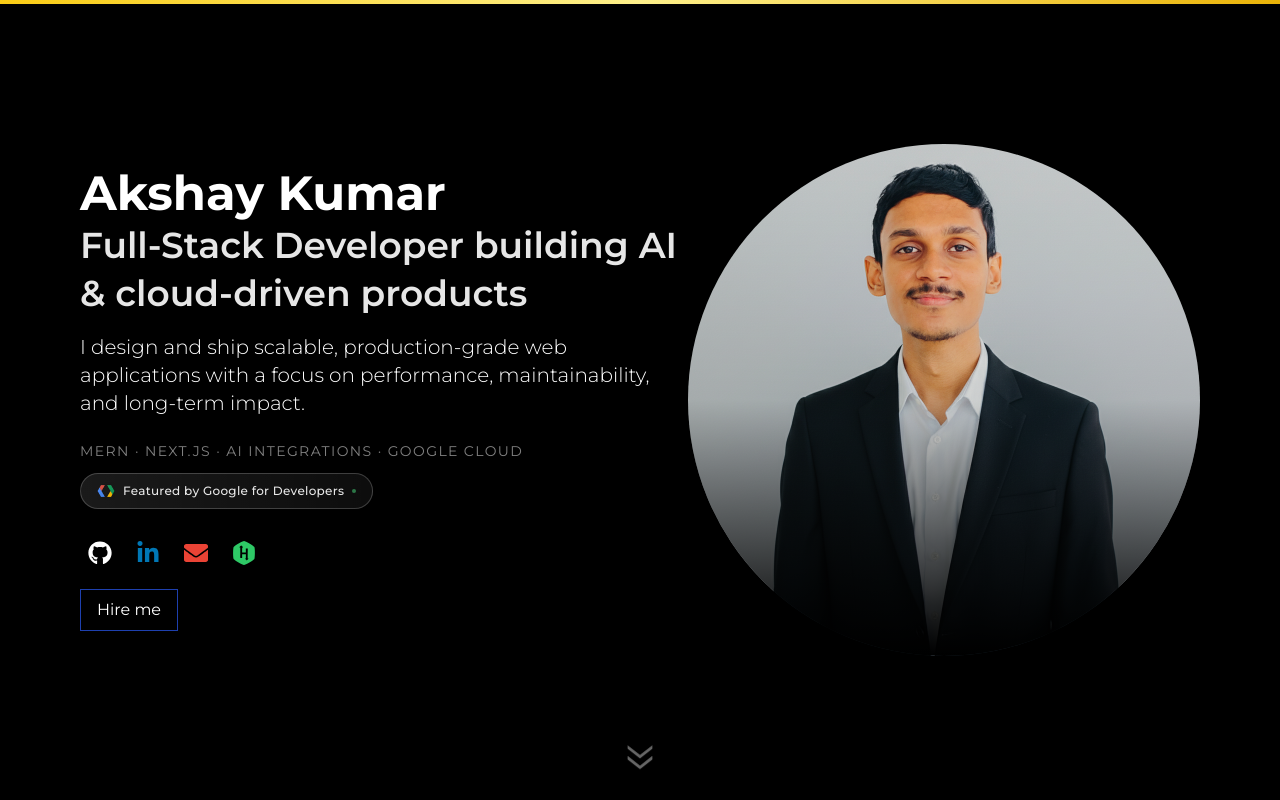
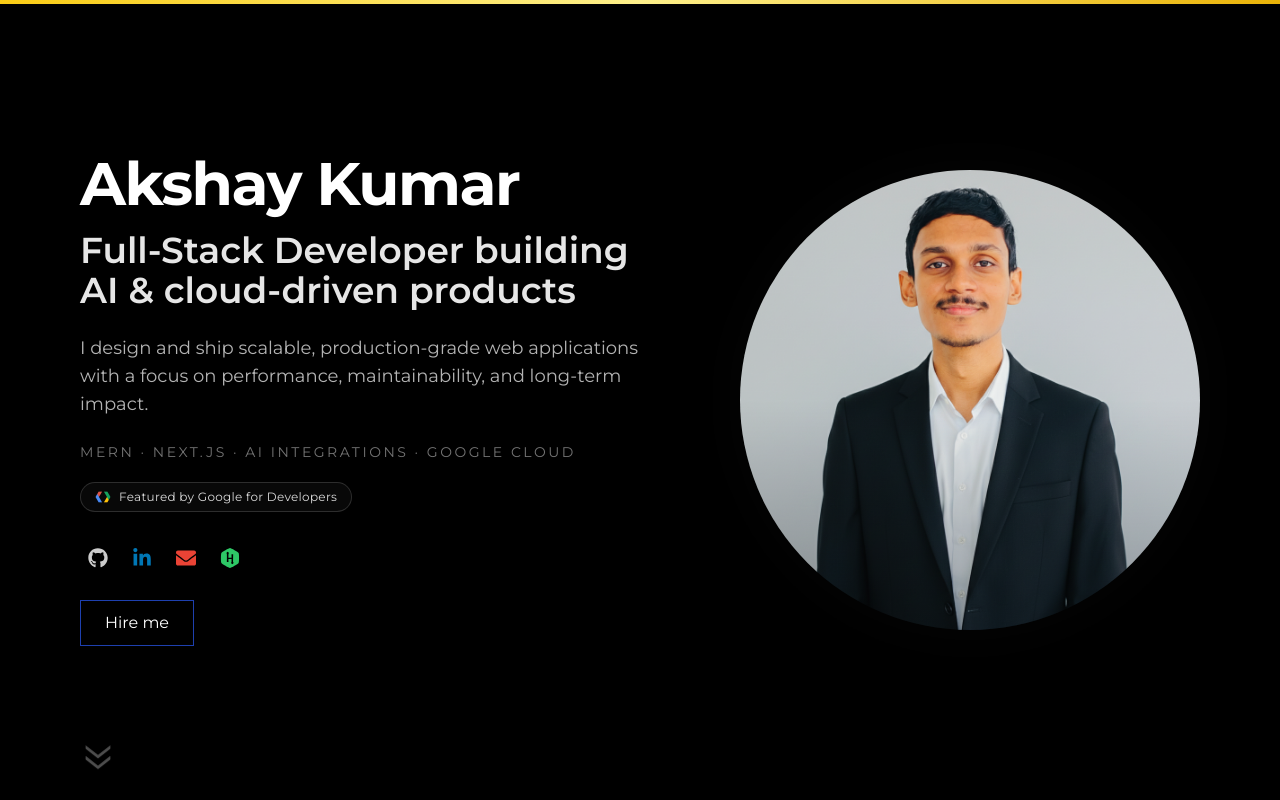
Before and after one commit to akshay0611/personal-portfolio, a Next.js app: page / in a window 1280 px wide. Shown: the top 800 px of the page. Built offline with nearby package versions, Linux system fonts and the light colour scheme; no server answers.

Commit message:
Refine hero section styling and interactions

```diff
--- a/src/components/home/herosection.tsx
+++ b/src/components/home/herosection.tsx
@@ -19,54 +19,51 @@ import { trackSocialClick } from 'utils/analytics';
 export default function HeroSection() {
 	return (
 		<section
-			className='home-section relative flex-center min-h-[100dvh] py-20'
+			className='home-section relative flex-center min-h-[100dvh] py-16 md:py-20'
 			id='herosection'
 		>
-			<div className='max-section-width flex flex-col-reverse sm:flex-row gap-8 sm:gap-1 items-center justify-center'>
+			<div className='max-section-width flex flex-col-reverse md:flex-row gap-10 md:gap-8 items-center justify-between w-full'>
 				{/* Left */}
-				<div>
-					<div className='text-center sm:text-left'>
-						<h1 className='text-3xl md:text-4xl lg:text-5xl font-bold mb-2 sm:mb-3 md:mb-5'>
+				<div className='w-full md:w-[52%]'>
+					<div className='text-center md:text-left'>
+						<h1 className='text-4xl md:text-5xl lg:text-6xl font-bold leading-tight tracking-tight mb-4'>
 							Akshay Kumar
-							<br />
-							<span className='text-2xl md:text-3xl lg:text-4xl font-semibold opacity-90'>
+						</h1>
+						<h2 className='text-2xl md:text-3xl lg:text-4xl font-semibold text-white/90 leading-tight max-w-2xl'>
 								Full-Stack Developer building AI & cloud-driven products
-							</span>
-						</h1>
-						<h2 className='text-sm md:text-lg lg:text-xl font-light mb-3 sm:mb-4 md:mb-6 max-w-2xl'>
+						</h2>
+						<p className='text-base md:text-lg text-white/70 leading-relaxed mt-6 mb-6 max-w-2xl'>
 							I design and ship scalable, production-grade web applications with a focus on performance, maintainability, and long-term impact.
-						</h2>
-						<div className='text-xs md:text-sm tracking-widest text-white/50 uppercase mb-3'>
+						</p>
+						<div className='text-xs md:text-sm tracking-[0.18em] text-white/45 uppercase mb-5'>
 							MERN · Next.js · AI integrations · Google Cloud
 						</div>
-						<div className='flex items-center gap-2 mb-5 sm:mb-6 justify-center sm:justify-start'>
-							<div className='group flex items-center gap-2 px-4 py-2 bg-gradient-to-r from-white/10 to-white/5 backdrop-blur-sm rounded-full text-xs border border-white/20 hover:border-white/40 transition-all duration-300 hover:scale-105 shadow-lg hover:shadow-xl'>
-								<div className='relative'>
+						<div className='flex items-center gap-2 mb-7 justify-center md:justify-start'>
+							<div className='flex items-center gap-2 px-3.5 py-1.5 rounded-full text-xs border border-white/15 bg-white/[0.03]'>
+								<div className='relative shrink-0'>
 									<Image
 										src={googleImg}
 										alt="Google"
-										width={18}
-										height={18}
-										className="rounded-sm group-hover:scale-110 transition-transform duration-300"
+										width={16}
+										height={16}
+										className="rounded-sm"
 										loader={({ src }) => src}
 										unoptimized={true}
 									/>
-									<div className='absolute inset-0 bg-gradient-to-br from-transparent to-black/10 rounded-sm'></div>
 								</div>
-								<span className='text-white/90 font-medium tracking-wide group-hover:text-white transition-colors duration-300'>
+								<span className='text-white/85 tracking-wide'>
 									Featured by Google for Developers
 								</span>
-								<div className='w-1 h-1 bg-green-400 rounded-full animate-pulse'></div>
 							</div>
 						</div>
 					</div>
-					<div className='flex gap-1 md:gap-2 mb-4 text-xl md:text-2xl justify-center sm:justify-start'>
+					<div className='flex gap-2 mb-6 text-xl justify-center md:justify-start'>
 						<Link passHref href={SocialUrls.github} legacyBehavior>
 							<a
 								target='_blank'
 								rel='noopener noreferrer'
 								onClick={() => trackSocialClick('GitHub')}
-								className='p-2 text-white hover:bg-white/10 hover:scale-125 rounded-full transition-all duration-150'
+								className='p-2 text-white/80 hover:text-white hover:bg-white/10 rounded-full transition-all duration-200'
 							>
 								<FaGithub />
 							</a>
@@ -76,7 +73,7 @@ export default function HeroSection() {
 								target='_blank'
 								rel='noopener noreferrer'
 								onClick={() => trackSocialClick('LinkedIn')}
-								className='p-2 text-[#0077b5] hover:bg-[#0077b5]/10 hover:scale-125 rounded-full transition-all duration-150'
+								className='p-2 text-[#0077b5] hover:bg-[#0077b5]/10 rounded-full transition-all duration-200'
 							>
 								<FaLinkedinIn />
 							</a>
@@ -85,7 +82,7 @@ export default function HeroSection() {
 							<a
 								target='_blank'
 								rel='noopener noreferrer'
-								className='p-2 text-[#ea4335] hover:bg-[#ea4335]/10 hover:scale-125 rounded-full transition-all duration-150'
+								className='p-2 text-[#ea4335] hover:bg-[#ea4335]/10 rounded-full transition-all duration-200'
 							>
 								<FaEnvelope />
 							</a>
@@ -94,19 +91,14 @@ export default function HeroSection() {
 							<a
 								target='_blank'
 								rel='noopener noreferrer'
-								className='p-2 text-[#2ec866] hover:bg-[#2ec866]/10 hover:scale-125 rounded-full transition-all duration-150'
+								className='p-2 text-[#2ec866] hover:bg-[#2ec866]/10 rounded-full transition-all duration-200'
 							>
 								<FaHackerrank />
 							</a>
 						</Link>
 					</div>
-					<div className='flex gap-2 item-center justify-center sm:justify-start text-sm sm:text-base'>
-						{/* <Button variant='primary' className='whitespace-nowrap'>
-							<Link href=''>
-								View Resume
-							</Link>
-						</Button> */}
-						<Button variant='primary' className='whitespace-nowrap'>
+					<div className='flex gap-2 item-center justify-center md:justify-start text-sm sm:text-base'>
+						<Button variant='primary' className='whitespace-nowrap px-6 py-2.5'>
 							<LinkScroll
 								spy={true}
 								smooth={true}
@@ -120,9 +112,10 @@ export default function HeroSection() {
 					</div>
 				</div>
 				{/* Right */}
-				<div className='relative w-3/4 max-w-lg aspect-square sm:w-fit'>
+				<div className='relative w-[78%] max-w-[460px] aspect-square md:w-[42%]'>
+					<div className='absolute -inset-4 bg-[radial-gradient(circle,_rgba(255,255,255,0.14)_0%,_rgba(255,255,255,0)_70%)] blur-xl'></div>
 					<Image
-						className='rounded-full'
+						className='rounded-full relative'
 						height={1000}
 						width={1000}
 						src={akshay}
@@ -133,10 +126,10 @@ export default function HeroSection() {
 						placeholder='blur'
 						loader={({ src }) => src}
 					/>
-					<div className='absolute rounded-full h-full w-full left-0 top-0 bg-gradient-to-b from-transparent via-[#00000020] to-black'></div>
+					<div className='absolute rounded-full h-full w-full left-0 top-0 bg-gradient-to-b from-transparent via-transparent to-black/25'></div>
 				</div>
 				<LinkScroll
-					className='absolute bottom-4 text-3xl md:text-4xl opacity-40 animate-bounce'
+					className='absolute bottom-4 text-3xl md:text-4xl opacity-30 animate-bounce cursor-pointer'
 					spy={true}
 					smooth={true}
 					offset={-32}
```
